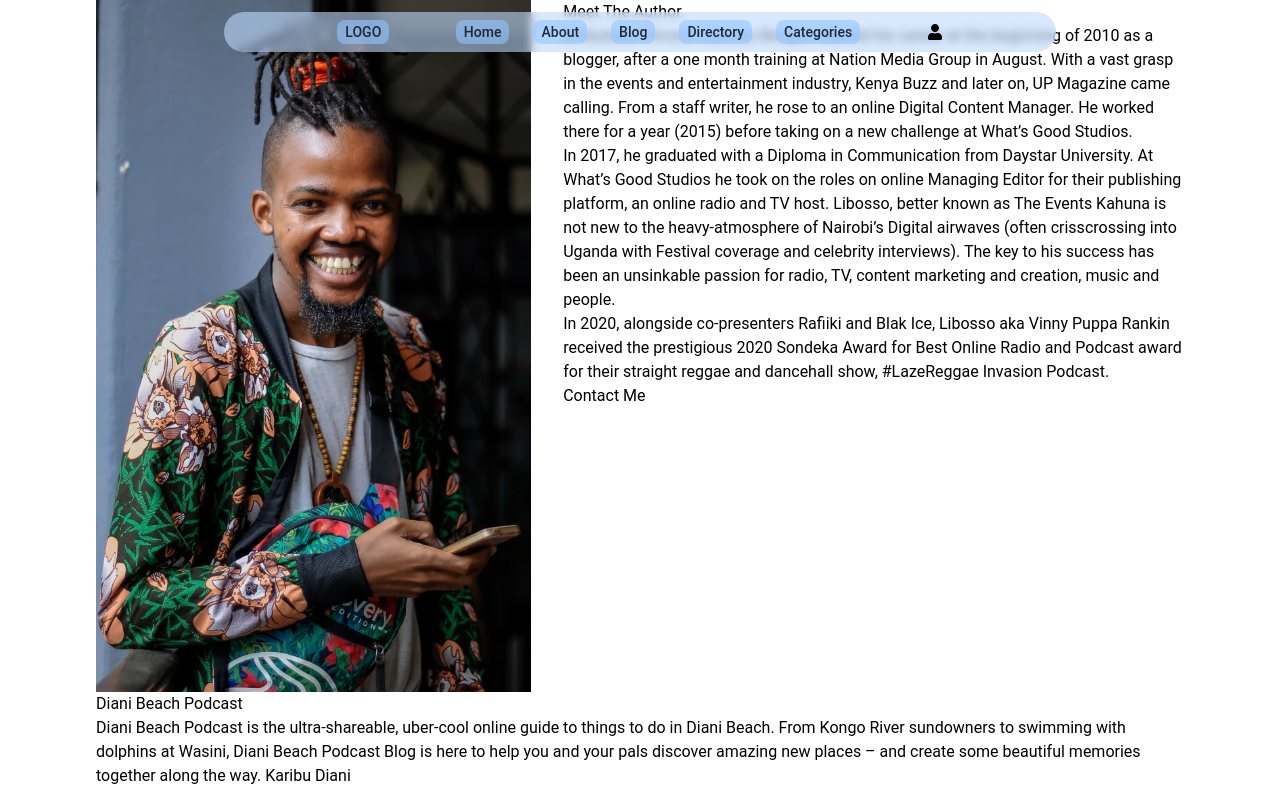
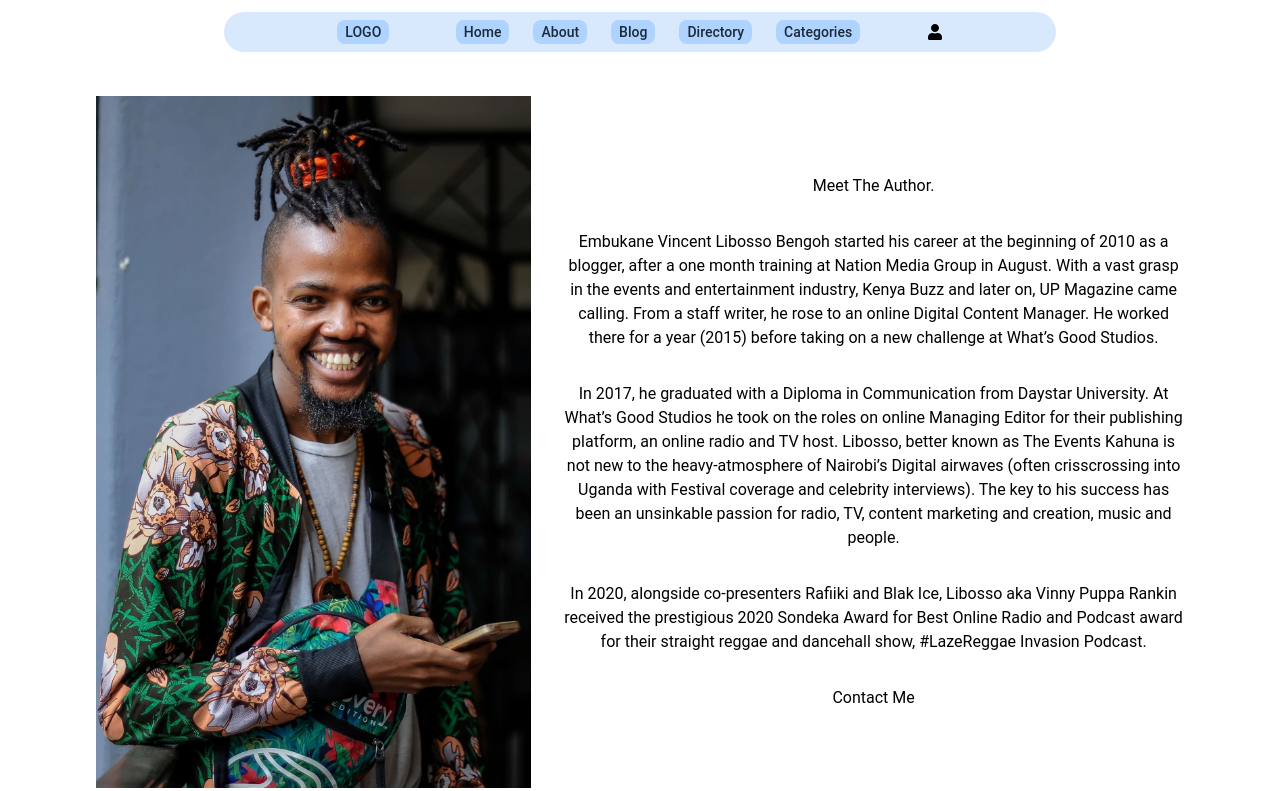
Before and after one commit to MatthewsRicky/travelapp, a Next.js app: page /about in a window 1280 px wide. Shown: the top 791 px of the page. Built offline with nearby package versions, Linux system fonts and the light colour scheme.

Commit message:
Update About.tsx

```diff
--- a/components/About.tsx
+++ b/components/About.tsx
@@ -3,7 +3,7 @@ import React from "react";
 
 const About = () => {
 	return (
-		<main className='relative flex flex-col justify-center mx-auto w-[85%]'>
+		<main className='relative flex flex-col justify-center mx-auto w-[85%] mt-24'>
 			<section className='flex gap-8'>
 				<Image
 					src='/about-libosso.webp'
@@ -12,7 +12,7 @@ const About = () => {
 					height={200}
 					className='w-[40%] h-[45%]'
 				/>
-				<article>
+				<article className='flex flex-col justify-center text-center items-center flex-wrap gap-8'>
 					<h1>Meet The Author.</h1>
 					<p>
 						Embukane Vincent Libosso Bengoh started his career at the beginning
```
